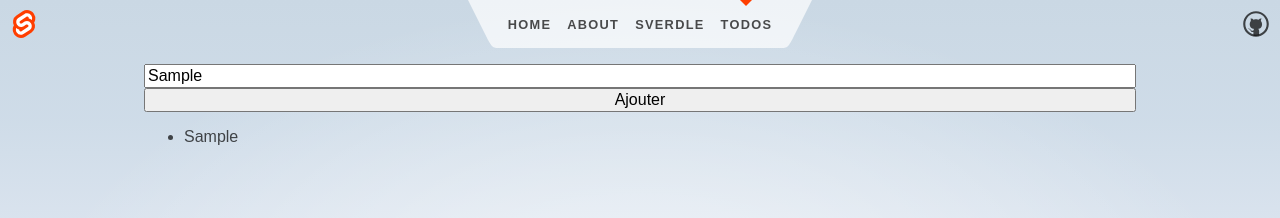
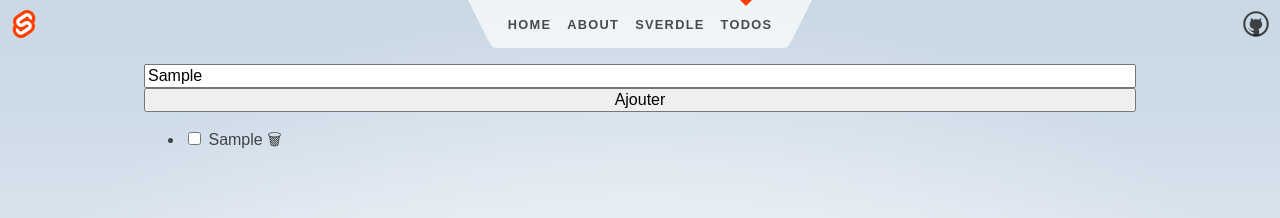
Before and after one commit to jlebiannic/todo-list-svelte, a SvelteKit app: page /todoList in a window 1280 px wide. Both pictures are taken after typing "Sample" into the empty fields and a click on the button "Ajouter". Shown: the top 218 px of the page. Built offline with nearby package versions, Linux system fonts and the light colour scheme.

Commit message:
coche et suppression en cours

```diff
--- a/src/routes/todoList/component/TodoItem.svelte
+++ b/src/routes/todoList/component/TodoItem.svelte
@@ -1,7 +1,35 @@
+<script context="module" lang="ts">
+	export interface onCocheTodoEvent {
+		onCocheTodo: number;
+	}
+
+	export interface onSupprimeTodoEvent {
+		onSupprimeTodo: number;
+	}
+</script>
+
 <script lang="ts">
+	import { createEventDispatcher } from "svelte";
 	import type { Todo } from "../model/Todo";
 
 	export let todo: Todo;
+	const dispatch1 = createEventDispatcher<onCocheTodoEvent>();
+	const dispatch2 = createEventDispatcher<onSupprimeTodoEvent>();
+
+	function onCocheTodo(todoId: number) {
+		dispatch1("onCocheTodo", todoId);
+	}
+
+	function onSupprimeTodo(todoId: number) {
+		dispatch2("onSupprimeTodo", todoId);
+	}
 </script>
 
+<input type="checkbox" on:click={() => onCocheTodo(todo.id)} checked={todo.coche} />
 <span>{todo.libelle}</span>
+<!-- Icone poubelle -->
+<span
+	on:click={() => onSupprimeTodo(todo.id)}
+	on:keydown={() => onSupprimeTodo(todo.id)}
+	style="cursor: pointer">&#128465;</span
+>
--- a/src/routes/todoList/component/TodoList.svelte
+++ b/src/routes/todoList/component/TodoList.svelte
@@ -7,6 +7,6 @@
 
 <ul>
 	{#each todos as todo (todo.id)}
-		<li><TodoItem {todo} /></li>
+		<li><TodoItem {todo} on:onCocheTodo on:onSupprimeTodo /></li>
 	{/each}
 </ul>
--- a/src/routes/todoList/component/Todos.svelte
+++ b/src/routes/todoList/component/Todos.svelte
@@ -1,5 +1,6 @@
 <script lang="ts">
 	import { Todo } from "../model/Todo";
+	import type { onCocheTodoEvent, onSupprimeTodoEvent } from "./TodoItem.svelte";
 	import TodoList from "./TodoList.svelte";
 
 	let libelleTodo = "";
@@ -7,7 +8,15 @@
 	function ajouteTodo() {
 		todos = [...todos, new Todo(todos.length, libelleTodo)];
 	}
+
+	function onCocheTodo(event: CustomEvent<onCocheTodoEvent>) {
+		alert("onCocheTodo " + event.detail.onCocheTodo);
+	}
+
+	function onSupprimeTodo(event: CustomEvent<onSupprimeTodoEvent>) {
+		alert("onSupprimeTodo" + event.detail.onSupprimeTodo);
+	}
 </script>
 
 <input bind:value={libelleTodo} /><button on:click={ajouteTodo}>Ajouter</button>
-<TodoList {todos} />
+<TodoList {todos} on:onCocheTodo={onCocheTodo} on:onCocheTodo={onSupprimeTodo} />
--- a/src/routes/todoList/model/Todo.ts
+++ b/src/routes/todoList/model/Todo.ts
@@ -1,3 +1,4 @@
 export class Todo {
+	public coche = false;
 	constructor(public id: number, public libelle: string) {}
 }
```
